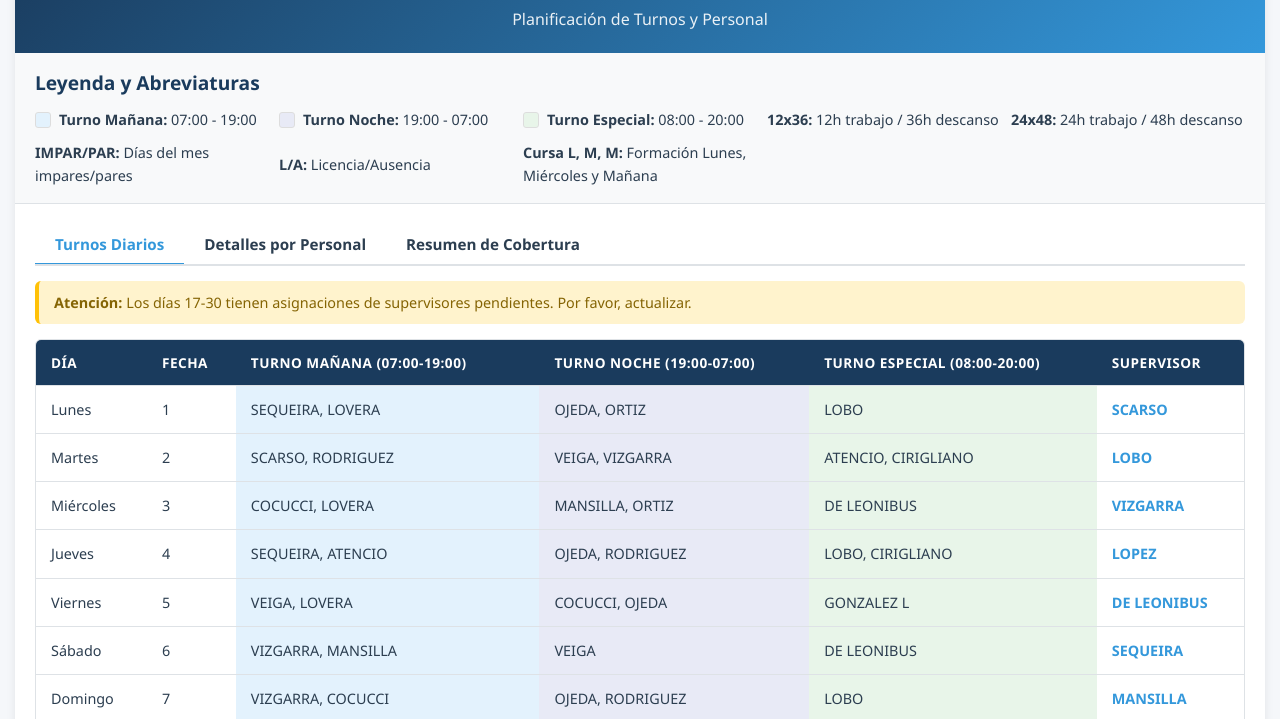
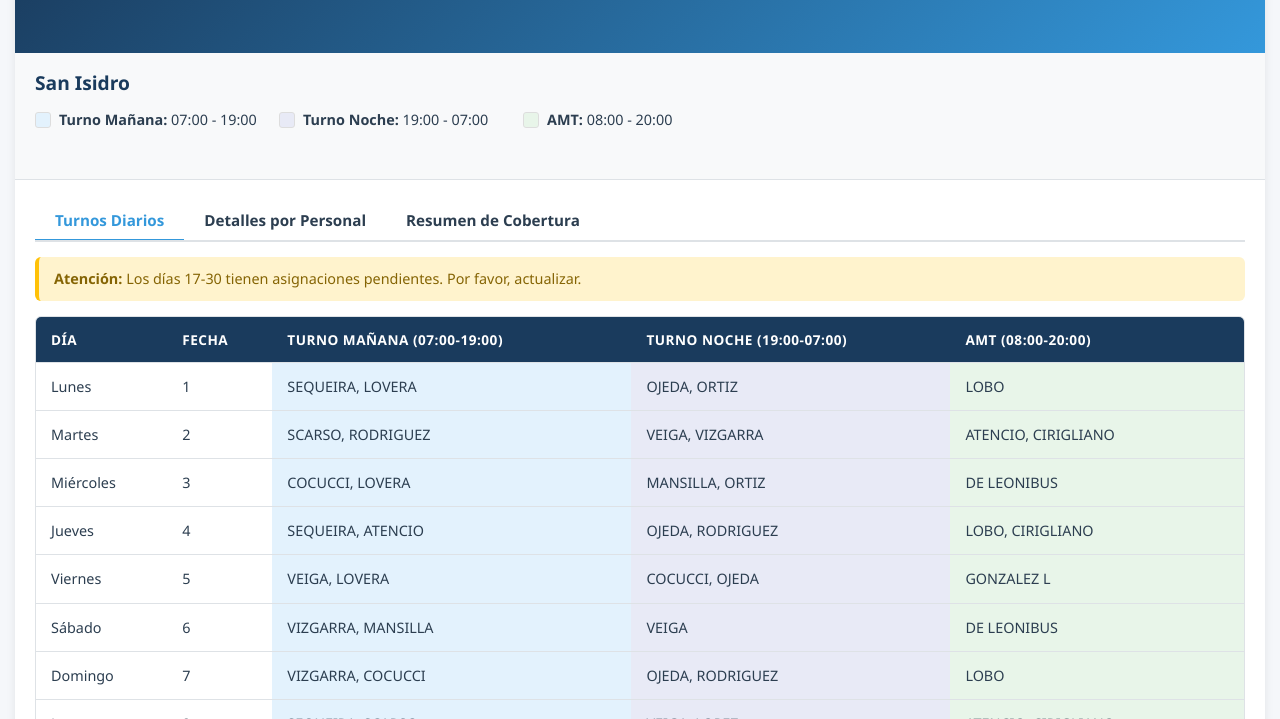
Before and after one commit to Facusaltok/Cronograma-San-Isidro, a plain HTML site: page index.html in a window 1280 px wide. Shown: the part 79-798 px from the top of the page. Drawn offline with Linux system fonts and the light colour scheme.

Commit message:
Update index.html

```diff
--- a/index.html
+++ b/index.html
@@ -188,11 +188,6 @@
             background-color: var(--special);
         }
 
-        .supervisor {
-            font-weight: 600;
-            color: var(--secondary);
-        }
-
         .status {
             display: inline-block;
             padding: 3px 8px;
@@ -337,11 +332,11 @@
     <div class="container">
         <header>
             <h1>Cronograma Cabina Septiembre 2025</h1>
-            <div class="subtitle">Planificación de Turnos y Personal</div>
+            <div class="subtitle"><br></div>
         </header>
 
         <section class="legend">
-            <h2>Leyenda y Abreviaturas</h2>
+            <h2>San Isidro</h2>
             <div class="legend-grid">
                 <div class="legend-item">
                     <div class="color-box" style="background-color: var(--morning);"></div>
@@ -353,22 +348,22 @@
                 </div>
                 <div class="legend-item">
                     <div class="color-box" style="background-color: var(--special);"></div>
-                    <div><strong>Turno Especial:</strong> 08:00 - 20:00</div>
+                    <div><strong>AMT:</strong> 08:00 - 20:00</div>
                 </div>
                 <div class="legend-item">
-                    <div><strong>12x36:</strong> 12h trabajo / 36h descanso</div>
+                    <div><br></div>
                 </div>
                 <div class="legend-item">
-                    <div><strong>24x48:</strong> 24h trabajo / 48h descanso</div>
+                    <div><br></div>
                 </div>
                 <div class="legend-item">
-                    <div><strong>IMPAR/PAR:</strong> Días del mes impares/pares</div>
+                    <div><br></div>
                 </div>
                 <div class="legend-item">
-                    <div><strong>L/A:</strong> Licencia/Ausencia</div>
+                    <div><br></div>
                 </div>
                 <div class="legend-item">
-                    <div><strong>Cursa L, M, M:</strong> Formación Lunes, Miércoles y Mañana</div>
+                    <div><br></div>
                 </div>
             </div>
         </section>
@@ -382,7 +377,7 @@
 
             <div id="turnos" class="tab-content active">
                 <div class="alert alert-warning">
-                    <strong>Atención:</strong> Los días 17-30 tienen asignaciones de supervisores pendientes. Por favor, actualizar.
+                    <strong>Atención:</strong> Los días 17-30 tienen asignaciones pendientes. Por favor, actualizar.
                 </div>
 
                 <div class="table-container">
@@ -393,8 +388,7 @@
                                 <th>Fecha</th>
                                 <th>Turno Mañana (07:00-19:00)</th>
                                 <th>Turno Noche (19:00-07:00)</th>
-                                <th>Turno Especial (08:00-20:00)</th>
-                                <th>Supervisor</th>
+                                <th>amt (08:00-20:00)</th>
                             </tr>
                         </thead>
                         <tbody>
@@ -411,9 +405,9 @@
                             <tr>
                                 <th>Nombre</th>
                                 <th>Jerarquía</th>
-                                <th>Guardias Asignadas</th>
+                                <th>ORDINARIO</th>
                                 <th>Disponibilidad</th>
-                                <th>Restricciones/Notas</th>
+                                <th>OBSERVACIONES</th>
                             </tr>
                         </thead>
                         <tbody>
@@ -438,7 +432,7 @@
                     <div class="card">
                         <h3>Personal Activo</h3>
                         <div class="card-value">15</div>
-                        <div class="card-desc">Agentes disponibles este mes</div>
+                        <div class="card-desc">Personal disponible este mes</div>
                     </div>
                     <div class="card">
                         <h3>Incidencias</h3>
@@ -905,7 +899,6 @@
                     <td class="turno-mañana">${dia.mañana}</td>
                     <td class="turno-noche">${dia.noche}</td>
                     <td class="turno-especial">${dia.especial}</td>
-                    <td class="supervisor">${dia.supervisor}</td>
                 `;
 
                 tableBody.appendChild(row);
@@ -979,5 +972,5 @@
             loadImportantNotes();
         });
     </script>
-</body>
-</html>
+
+</body></html>
```
